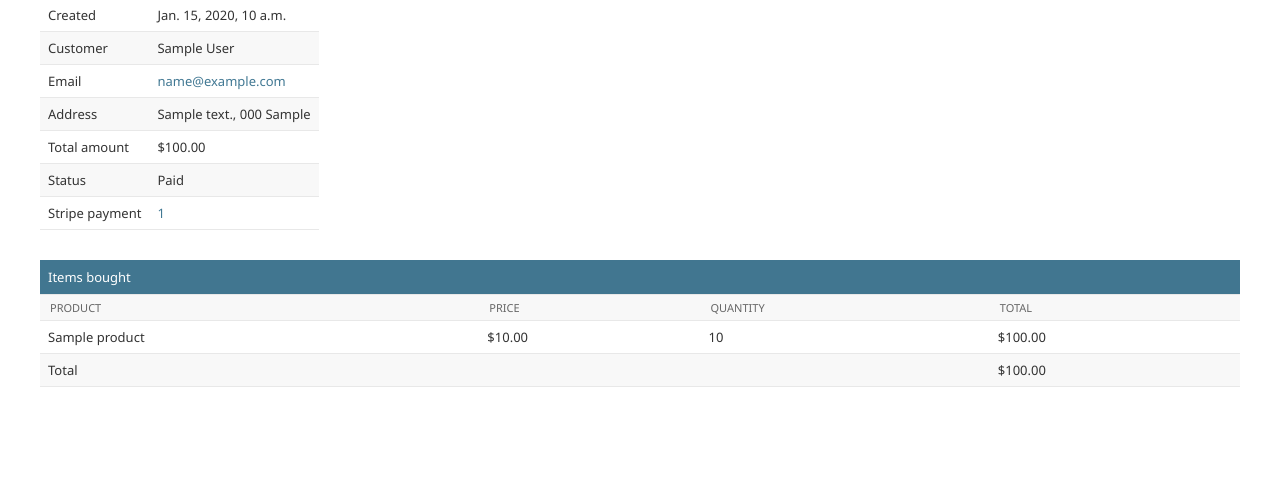
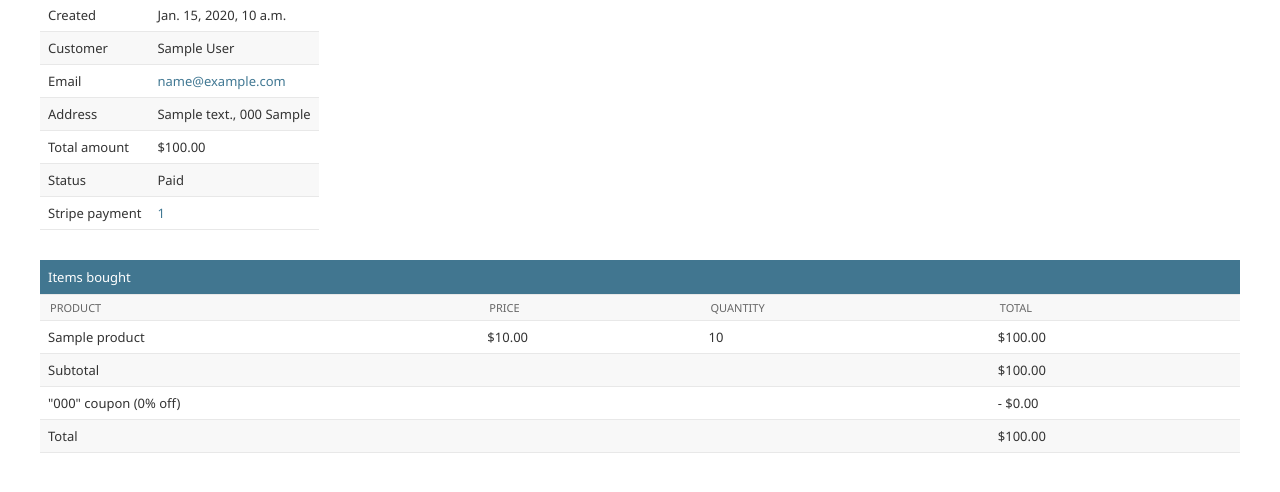
Before and after one commit to attrams/shopily, a Django app: page /orders/admin/order/1/ in a window 1280 px wide. Shown: the part 160-652 px from the top of the page. Run offline with Django 5.2, Linux system fonts and the light colour scheme; a user stored in the database is signed in; tables that the repository leaves empty hold one stand-in row (values such as "Sample post"); parts of the project's set-up code (start-up, migrations or seed data) failed here and were passed over; some libraries are stand-ins or nearby versions.

Commit message:
add coupon discount row

```diff
--- a/orders/templates/admin/orders/order/detail.html
+++ b/orders/templates/admin/orders/order/detail.html
@@ -84,9 +84,24 @@
                         <td class="num">${{ item.get_cost }}</td>
                     </tr>
                 {% endfor %}
+
+                {% if order.coupon %}
+                    <tr class="subtotal">
+                        <td colspan="3">Subtotal</td>
+                        <td class="num">${{ order.get_total_cost_before_discount|floatformat:2 }}</td>
+                    </tr>
+                    <tr>
+                        <td colspan="3">
+                            "{{ order.coupon.code }}" coupon
+                            ({{ order.discount }}% off)
+                        </td>
+                        <td class="num neg">- ${{ order.get_discount|floatformat:2 }}</td>
+                    </tr>
+                {% endif %}
+
                 <tr class="total">
                     <td colspan="3">Total</td>
-                    <td class="num">${{ order.get_total_cost }}</td>
+                    <td class="num">${{ order.get_total_cost|floatformat:2 }}</td>
                 </tr>
             </tbody>
         </table>
```
Also changed, not shown: orders/templates/orders/order/pdf.html (+16 -1 lines).
